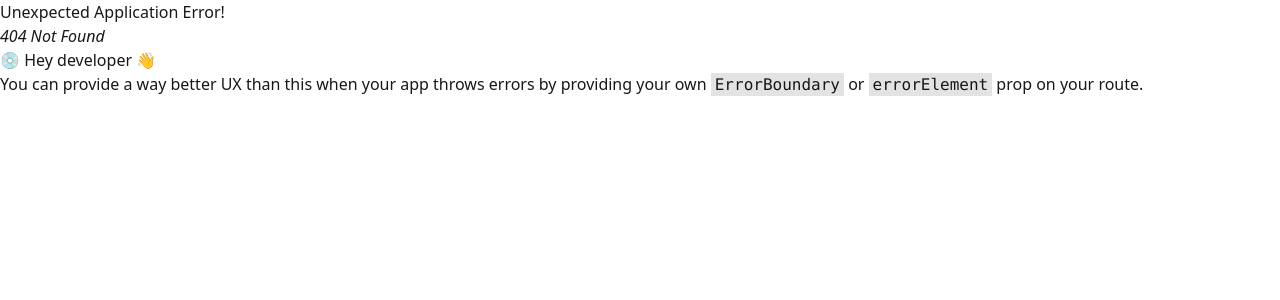
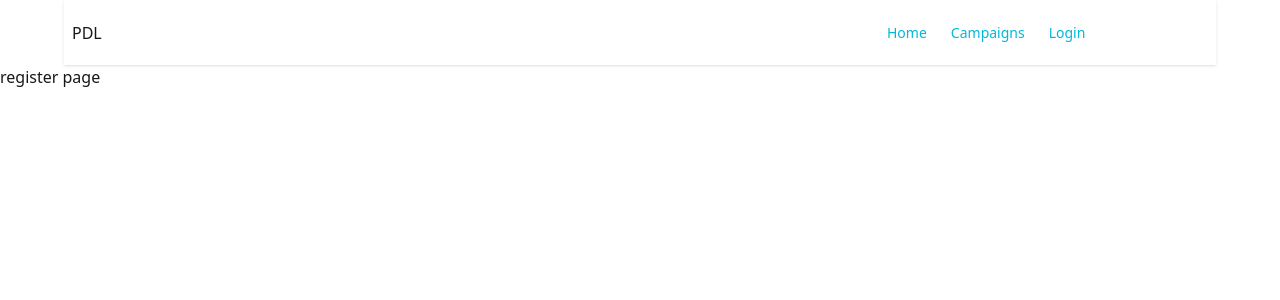
Before and after one commit to Rakibul-Hasan270/FundFlow_PDL_client, a React (Vite) app: page /register in a window 1280 px wide. Before the commit this address had no page. Shown: the top 300 px of the page. Built offline with nearby package versions, Linux system fonts and the light colour scheme.

Commit message:
install firebase and added authProvider

```diff
--- a/package.json
+++ b/package.json
@@ -11,6 +11,7 @@
   },
   "dependencies": {
     "@tailwindcss/vite": "^4.1.14",
+    "firebase": "^12.3.0",
     "localforage": "^1.10.0",
     "match-sorter": "^8.1.0",
     "react": "^19.1.1",
--- /dev/null
+++ b/src/firebase/firebase.config.js
@@ -0,0 +1,15 @@
+import { initializeApp } from "firebase/app";
+import { getAuth } from "firebase/auth";
+
+const firebaseConfig = {
+    apiKey: import.meta.env.VITE_apiKey,
+    authDomain: import.meta.env.VITE_authDomain,
+    projectId: import.meta.env.VITE_projectId,
+    storageBucket: import.meta.env.VITE_storageBucket,
+    messagingSenderId: import.meta.env.VITE_messagingSenderId,
+    appId: import.meta.env.VITE_appId
+};
+
+const app = initializeApp(firebaseConfig);
+const auth = getAuth(app);
+export default auth;
--- /dev/null
+++ b/src/hook/useAuth.jsx
@@ -0,0 +1,9 @@
+import { useContext } from "react";
+import { AuthContext } from "../provider/AuthProvider";
+
+const useAuth = () => {
+    const auth = useContext(AuthContext);
+    return auth;
+};
+
+export default useAuth;
--- a/src/layout/Main/Main.jsx
+++ b/src/layout/Main/Main.jsx
@@ -1,8 +1,10 @@
 import { Outlet } from "react-router-dom";
+import Navbar from "../../pages/shared/Navbar/Navbar";
 
 const Main = () => {
     return (
         <div>
+            <Navbar></Navbar>
             <Outlet></Outlet>
         </div>
     );
--- /dev/null
+++ b/src/pages/Campaigns/Campaigns.jsx
@@ -0,0 +1,10 @@
+
+const Campaigns = () => {
+    return (
+        <div>
+            campaigns
+        </div>
+    );
+};
+
+export default Campaigns;
--- /dev/null
+++ b/src/pages/Login/Login.jsx
@@ -0,0 +1,10 @@
+
+const Login = () => {
+    return (
+        <div>
+    login page
+        </div>
+    );
+};
+
+export default Login;
--- /dev/null
+++ b/src/pages/Register/Register.jsx
@@ -0,0 +1,10 @@
+
+const Register = () => {
+    return (
+        <div>
+register page
+        </div>
+    );
+};
+
+export default Register;
--- /dev/null
+++ b/src/pages/shared/Navbar/Navbar.jsx
@@ -0,0 +1,67 @@
+import { Link, NavLink } from "react-router-dom";
+
+
+
+const Navbar = () => {
+
+    const links = <div className='md:flex justify-end items-center'>
+        <li><NavLink to="/" className={({ isActive }) => isActive ? "text-cyan-400 font-bold underline" : "text-cyan-500"}>Home</NavLink></li>
+        <li><NavLink to="/campaigns" className={({ isActive }) => isActive ? "text-cyan-400 font-bold underline" : "text-cyan-500"}>Campaigns</NavLink></li>
+        <li><NavLink to="/login" className={({ isActive }) => isActive ? "text-cyan-400 font-bold underline" : "text-cyan-500"}>Login</NavLink></li>
+    </div>
+
+    return (
+        <div className="max-w-6xl mx-auto navbar bg-base-100 shadow-sm md:flex md:justify-center md:items-center">
+            <div className="navbar-start flex items-center">
+                <div className="dropdown">
+                    <div tabIndex={0} role="button" className="btn btn-ghost lg:hidden">
+                        <svg xmlns="http://www.w3.org/2000/svg" className="h-5 w-5" fill="none" viewBox="0 0 24 24" stroke="currentColor"> <path strokeLinecap="round" strokeLinejoin="round" strokeWidth="2" d="M4 6h16M4 12h8m-8 6h16" /> </svg>
+                    </div>
+                    <ul
+                        tabIndex={0}
+                        className="menu menu-sm dropdown-content bg-base-100 rounded-box z-1 mt-3 w-52 p-2 shadow">
+                        {links}
+                    </ul>
+                </div>
+                <Link className="hidden lg:block w-[50px]" to='/'>PDL<img className="rounded-full bg-cyan-800" src='' alt="" /></Link>
+            </div>
+            <div className="navbar-end hidden lg:flex">
+                <ul className="menu menu-horizontal px-1">
+                    {links}
+                </ul>
+            </div>
+            <div className="navbar-end bg-pink-600 mr-4 md:w-[100px]">
+                {/* <div className="dropdown dropdown-end rounded-field border-2 border-cyan-400 rounded-full">
+                    <div title={user ? user.displayName : 'Profile'} tabIndex={0} role="button" className="btn btn-ghost btn-circle avatar">
+                        <div className="w-10 rounded-full">
+                            {
+                                user ? <img src={user?.photoURL} alt="" /> : <img alt="Tailwind CSS Navbar component"
+                                    src="https://img.daisyui.com/images/stock/photo-1534528741775-53994a69daeb.webp" />
+                            }
+                        </div>
+                    </div>
+                    <ul
+                        tabIndex={0}
+                        className="menu menu-sm dropdown-content bg-base-100 rounded-box z-1 mt-3 w-52 p-2 shadow">
+                        <li>
+                            <button disabled={true} className="hover:bg-cyan-700">
+                                <CgProfile></CgProfile> Profile
+                            </button>
+                        </li>
+                        < li >
+                            {
+                                user ?
+                                    isAdmin ? <Link className="hover:bg-cyan-700" to='/dashboard/manageMenuItem'><span className="flex items-center gap-[7px]"><MdDashboardCustomize></MdDashboardCustomize>Dashboard</span></Link> : <Link className="hover:bg-cyan-700" to='/dashboard/userCart'><span className="flex items-center gap-[7px]"><MdDashboardCustomize></MdDashboardCustomize>Dashboard</span></Link>
+                                    :
+                                    ''
+                            }
+                        </li>
+                        <li onClick={() => logOut()}><a className="hover:bg-cyan-700"><BiLogOutCircle></BiLogOutCircle> Logout</a></li>
+                    </ul>
+                </div> */}
+            </div>
+        </div >
+    );
+};
+
+export default Navbar;
--- /dev/null
+++ b/src/provider/AuthProvider.jsx
@@ -0,0 +1,44 @@
+import { createUserWithEmailAndPassword, onAuthStateChanged, signInWithEmailAndPassword, signOut, updateProfile } from "firebase/auth";
+import { createContext, useEffect, useState } from "react";
+import auth from "../firebase/firebase.config";
+
+export const AuthContext = createContext(null);
+
+const AuthProvider = ({ children }) => {
+    const [user, setuser] = useState(null);
+    const [loading, setLoading] = useState(true);
+
+    const createUser = (email, password) => {
+        setLoading(true);
+        return createUserWithEmailAndPassword(auth, email, password);
+    }
+    const signInUser = (email, password) => {
+        setLoading(true);
+        return signInWithEmailAndPassword(auth, email, password);
+    }
+    const logOut = () => {
+        setLoading(true);
+        return signOut(auth);
+    }
+    const updateUserProfile = () => {
+        setLoading(true);
+        return updateProfile()
+    }
+
+    useEffect(() => {
+        const unSubscribe = onAuthStateChanged(auth, currentUser => {
+            setuser(currentUser);
+            setLoading(false);
+        })
+        return () => { unSubscribe() }
+    }, [])
+
+    const authInfo = { user, loading, createUser, signInUser, logOut, updateUserProfile }
+    return (
+        <AuthContext.Provider value={authInfo}>
+            {children}
+        </AuthContext.Provider>
+    );
+};
+
+export default AuthProvider;
```
Also changed, not shown: src/routes/Routes/Routes.jsx (+16 -1 lines), src/main.jsx (line endings or trailing spaces), 1 other file (tests, documents, lock files or other folders).
